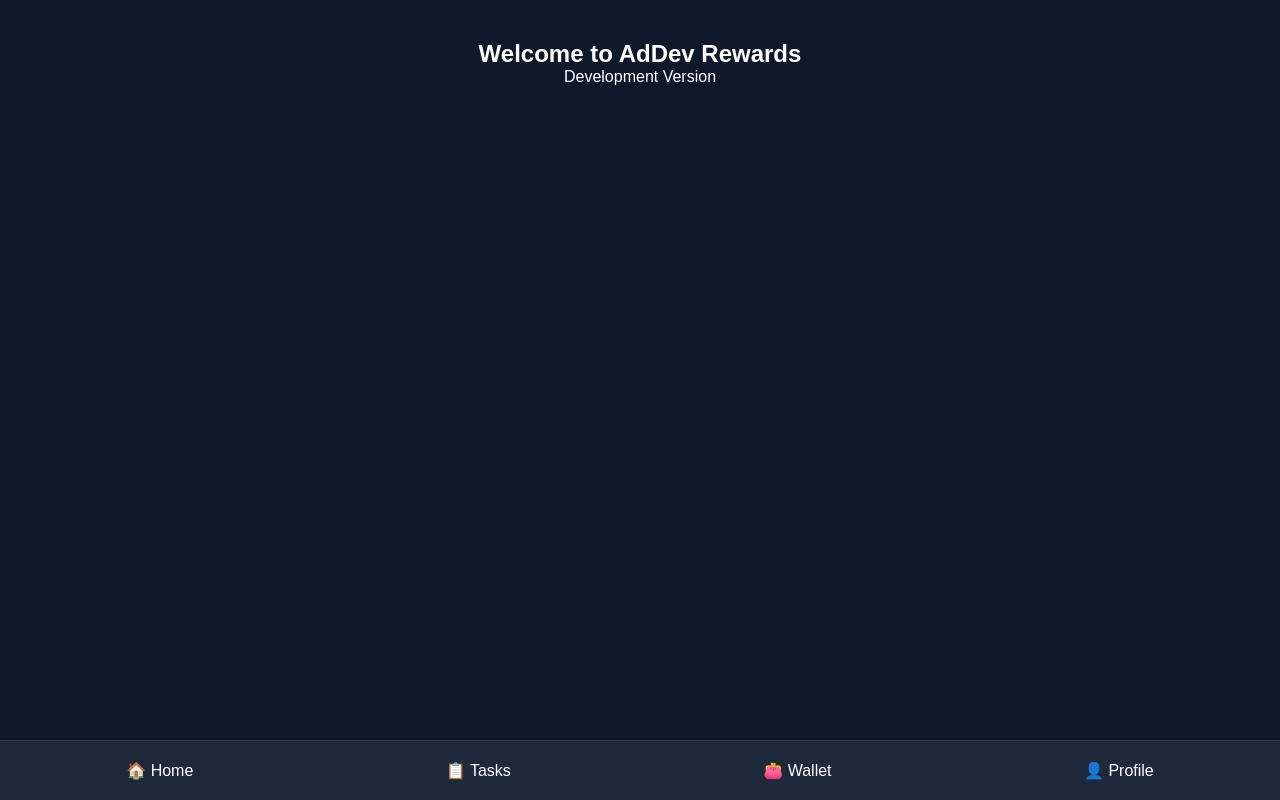
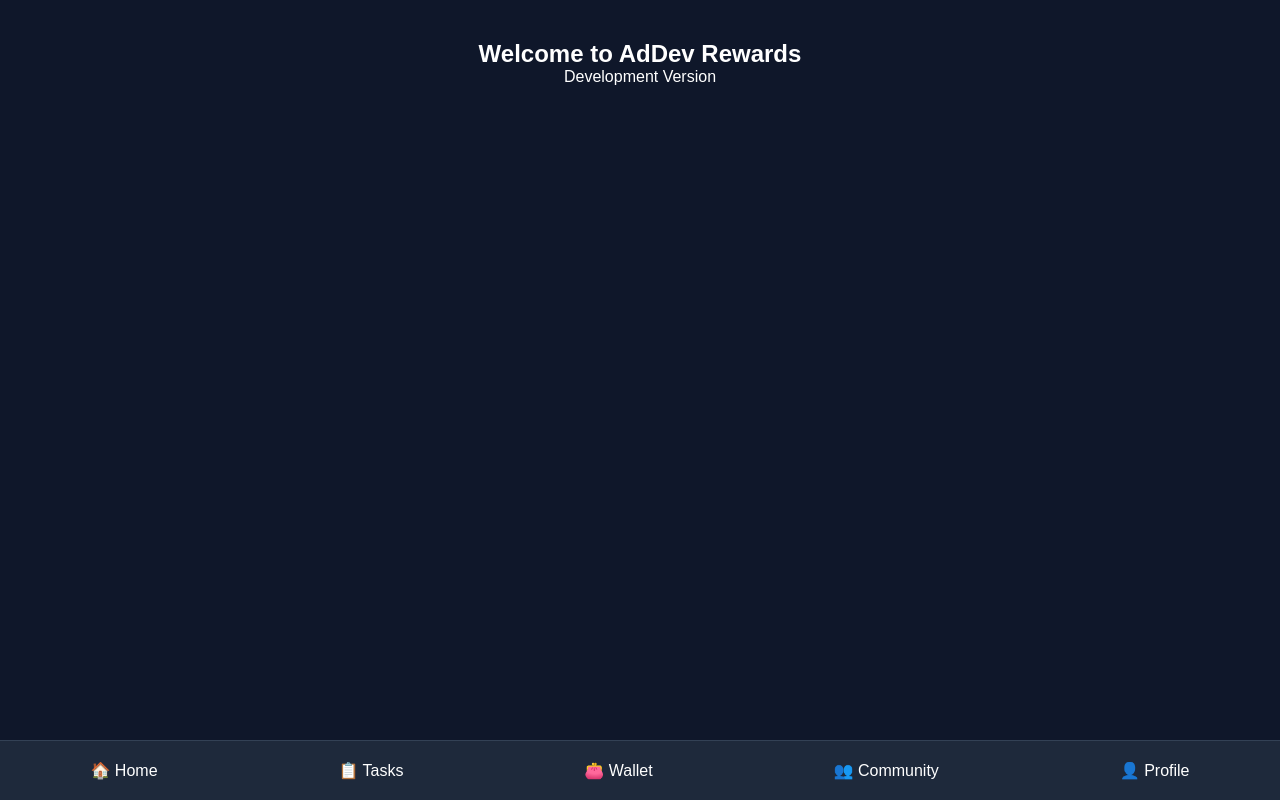
Before and after one commit to Fidaniii812/addev-miniapp, a React (Vite) app: page / in a window 1280 px wide. Built offline with nearby package versions, Linux system fonts and the light colour scheme.

Commit message:
Update BottomNavigation to include Community section

```diff
--- a/src/components/BottomNavigation.tsx
+++ b/src/components/BottomNavigation.tsx
@@ -16,9 +16,10 @@ export default function BottomNavigation() {
       }}
     >
       <span>🏠 Home</span>
-      <span>📋 Tasks</span>
-      <span>👛 Wallet</span>
-      <span>👤 Profile</span>
+<span>📋 Tasks</span>
+<span>👛 Wallet</span>
+<span>👥 Community</span>
+<span>👤 Profile</span>
     </nav>
   );
 }
```
